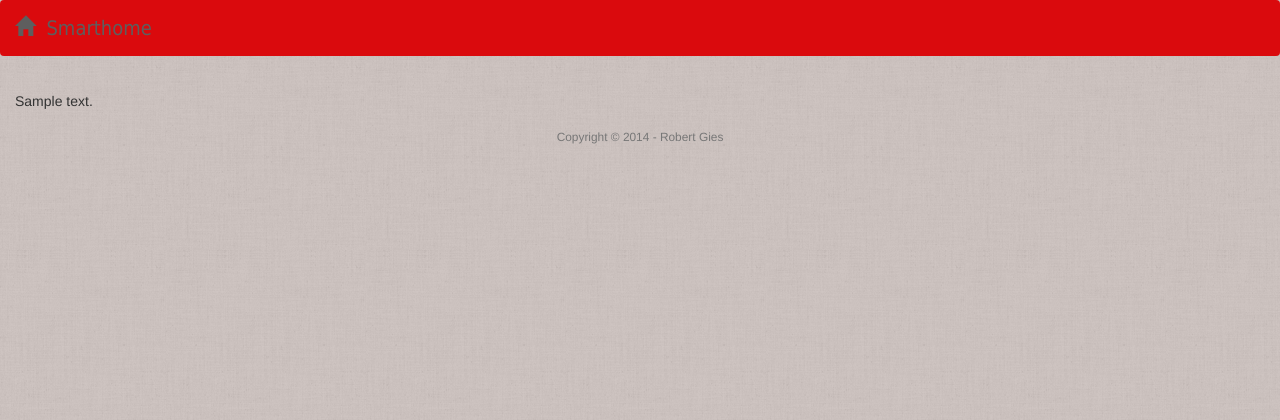
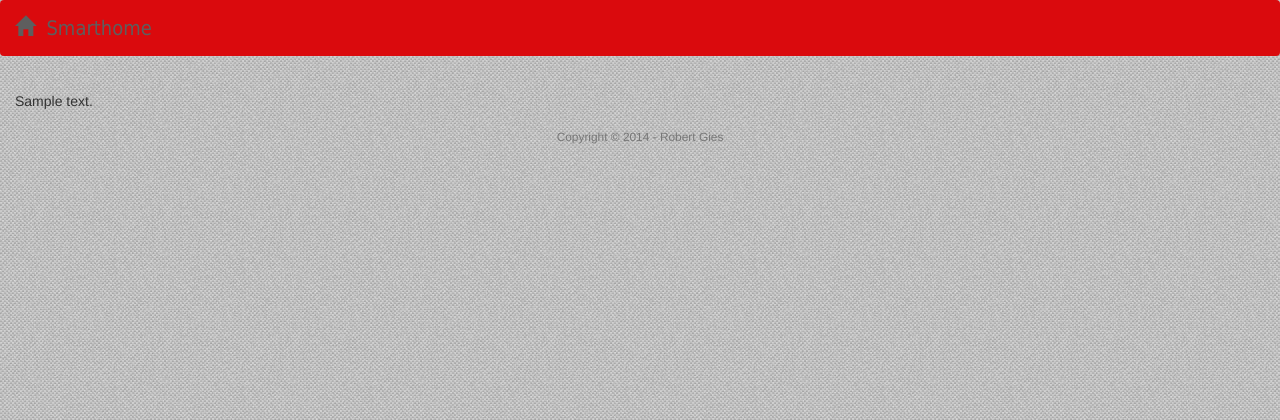
Before and after one commit to rgies/smarthome, a PHP site: template View/DefaultLayout.php in a window 1280 px wide. Shown: the top 420 px of the page. Run offline with PHP 8.4, Linux system fonts and the light colour scheme; the template is opened without the code that fills it: most values are stand-ins (such as "Sample title", 1, 10 or a date in 2020).

Commit message:
Change background

```diff
--- a/Public/css/smarthome.css
+++ b/Public/css/smarthome.css
@@ -1,6 +1,6 @@
 body {
     /**background-color: rgba(218, 10, 13, 0.20);**/
-    background: #cdc2bf url("../images/texture.png");
+    background: #cdc2bf url("../images/background.jpg");
 }
 
 /* Top navigation bar design */
```
Also changed, not shown: Public/images/background.jpg (added), Public/images/texture.png (deleted).
